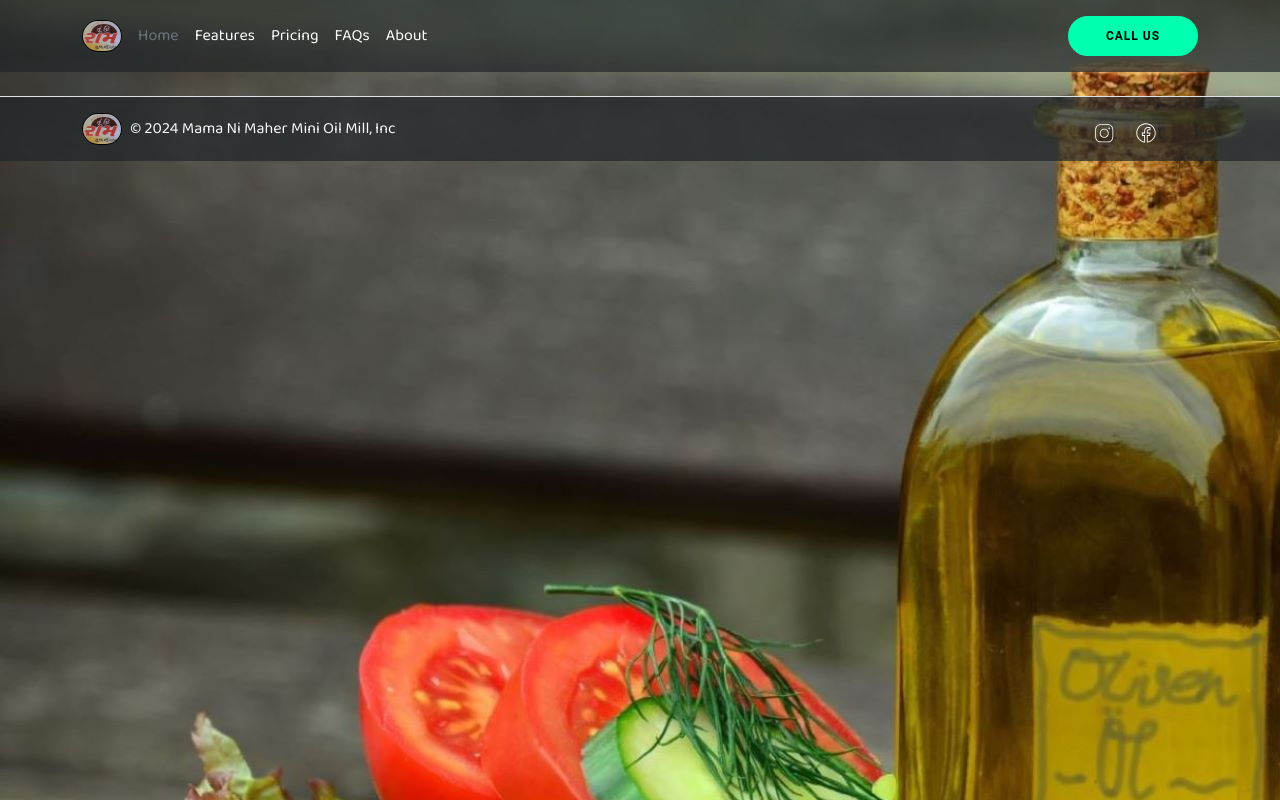
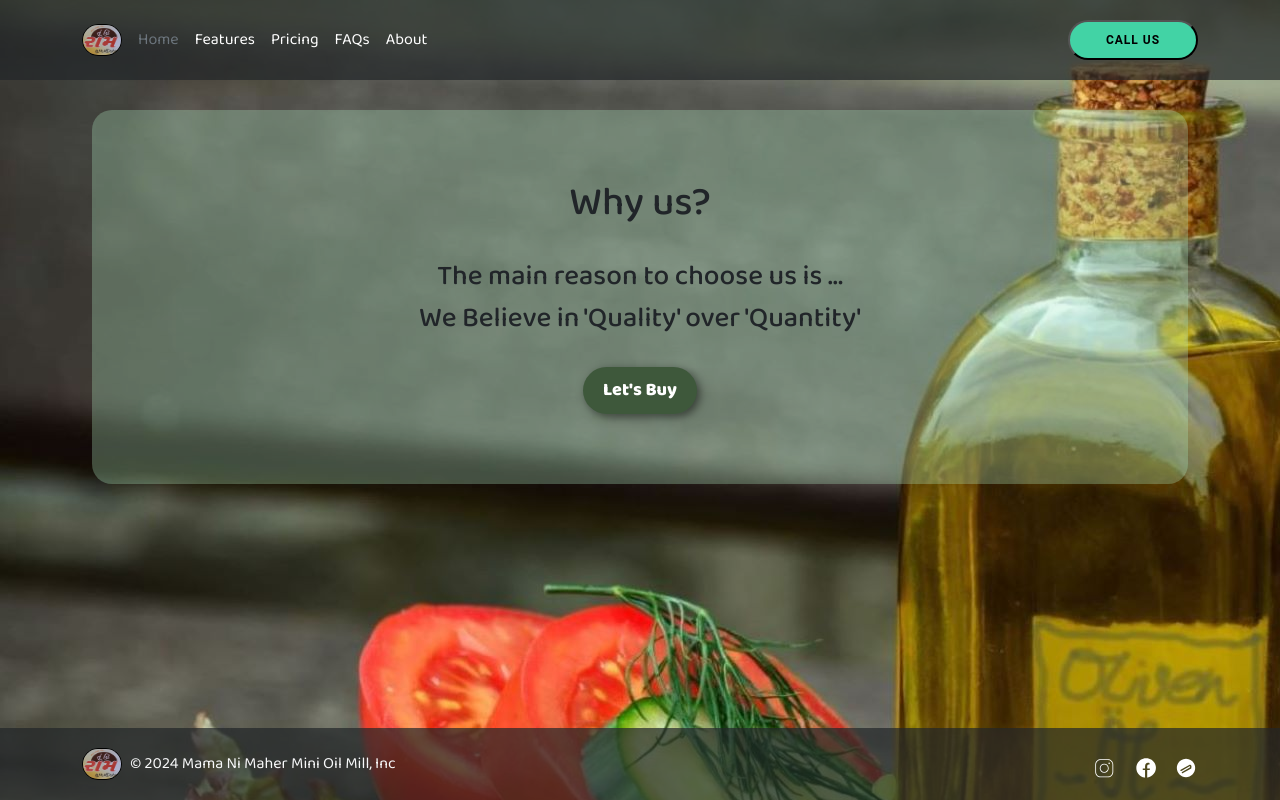
Before and after one commit to umangborsaniya/wtp, a plain HTML site: page index.html in a window 1280 px wide. Drawn offline with Linux system fonts and the light colour scheme.

Commit message:
harsh new dynamic

```diff
--- a/index.html
+++ b/index.html
@@ -10,45 +10,170 @@
     <meta charset="UTF-8">
     <meta name="viewport" content="width=device-width, initial-scale=1.0">
     <title>home page</title>
-    <link rel="stylesheet" href="/MILL/bootstrap-5.3.3-dist/bootstrap.min.css">
-    <!-- <link rel="stylesheet" href="/MILL/CSS/style.css"> -->
+    <link rel="stylesheet" href="MILL/bootstrap-5.3.3-dist/bootstrap.min.css">
 
     <style>
         body {
             font-family: "Baloo Bhai 2", sans-serif;
-        color: maroon;
-        padding: 0%;
+            padding: 0px;
             margin: 0px;
             background: url("MILL/pages/home.jpg");
+            display: flex;
+            flex-direction: column;
+            min-height: 100vh;
+        }
+
+        .content {
+            flex: 1;
+            padding: 20px;
+            /* Ensure content can scroll if needed */
+            overflow-y: auto;
+        }
+
+        header {
+            background-color: rgba(33, 37, 41, 0.7);
+            padding: 20px;
+            text-align: center;
+        }
+
+        footer {
+            background-color: rgba(33, 37, 41, 0.7);
+            padding: 20px;
+            text-align: center;
+            color: white;
+        }
+
+        #callbtn {
+            font-family: 'Roboto', sans-serif;
+            outline: none;
+            height: 40px;
+            text-align: center;
+            width: 130px;
+            border-radius: 40px;
+            /* border: 3px solid #42d3a5; */
+            background-color: #42d3a5;
+            color: #000000;
+            letter-spacing: 1px;
+            font-size: 12px;
+            font-weight: bold;
+            cursor: pointer;
+            transition: all 0.25s ease;
+        }
+
+        #callbtn:hover {
+            background-color: #157758;
+            /* border: 3px solid #157758; */
+        }
+
+        #callbtn:active {
+            letter-spacing: 4px;
+        }
+
+        #callbtn:after {
+            content: "CALL US";
         }
 
 
-#callbtn {
-  font-family: 'Roboto', sans-serif;
-  outline:none;
-  height: 40px;
-  text-align: center;
-  width: 130px;
-  border-radius:40px;
-  border: 3px solid #00ffae;
-  background-color: #00ffae;
-  color: #000000;
-  letter-spacing:1px;
-  text-shadow:0;
+        .mcontainer {
 
-    font-size:12px;
-    font-weight:bold;
+        margin: 10px;
+        padding: 70px;
 
+        /* border: 5px solid wheat; */
+        background-color:rgba(177, 233, 192, 0.3);
+        border-radius: 20px;
+            /* color: #d7dbd a; */
+            text-align: center; /* Center content within the container */
+        }
+
+        .mcontainer button {
+            font-family: "Baloo Bhai 2", sans-serif;
+            font-size: 18px;
+            font-weight: bold;
+            padding: 10px 20px;
+            color: white;
+            background-color: #3e583b; /* Dark green background */
+            border: none;
+            border-radius: 25px; /* Rounded corners */
             cursor: pointer;
-  transition: all 0.25s ease;
-  &:hover {
-    background-color: #1ECD97;
+            box-shadow: 3px 3px 10px rgba(0, 0, 0, 0.5); /* Drop shadow */
+            outline: none;
+            position: relative;
+            transition: background-color 0.3s ease, box-shadow 0.3s ease;
+            display: inline-block; /* Ensure it doesn't stretch to full width */
         }
-  &:active {
-    letter-spacing: 4px ;
+
+        .mcontainer button::after {
+            content: '';
+            position: absolute;
+            top: 50%;
+            left: 50%;
+            width: 110%;
+            height: 110%;
+            background-color: rgba(255, 255, 255, 0.2); /* Light overlay */
+            border-radius: 25px;
+            transform: translate(-50%, -50%) scale(0.9);
+            box-shadow: inset 0 0 5px rgba(0, 0, 0, 0.5);
+            z-index: -1;
+            transition: transform 0.3s ease;
         }
-  &:after {
-    content:"CALL US";
+
+        .mcontainer button:hover::after {
+            transform: translate(-50%, -50%) scale(1);
+        }
+
+        .mcontainer button:hover {
+            background-color: #236e2a; /* Darker green on hover */
+        }
+
+        .buy {
+            text-decoration: none;
+            color: white;
+        }
+
+        @media (max-width: 768px) {
+            header{
+
+            }
+            #callbtn{
+                display: none;
+            }
+            .mcontainer {
+                padding: 20px;
+                font-size: 18px;
+            }
+
+            .mcontainer h1 {
+                font-size: 1.8em;
+            }
+
+            .mcontainer h3 {
+                font-size: 1.1em;
+            }
+
+            .mcontainer button {
+                font-size: 1em;
+                padding: 10px;
+            }
+        }
+
+        @media (max-width: 480px) {
+            .mcontainer {
+                padding: 15px;
+                font-size: 16px;
+            }
+
+            .mcontainer h1 {
+                font-size: 1.5em;
+            }
+
+            .mcontainer h3 {
+                font-size: 1em;
+            }
+
+            .mcontainer button {
+                font-size: 0.9em;
+                padding: 8px;
             }
         }
 
@@ -56,11 +181,11 @@
 </head>
 
 <body>
-    <header class="p-3 " style="background-color: rgb(33, 37, 41,0.7);">
+    <header>
         <div class="container">
             <div class="d-flex flex-wrap align-items-center justify-content-center justify-content-lg-start">
                 <a href="/" class="d-flex align-items-center mb-2 mb-lg-0 text-white text-decoration-none">
-              <img style="border: #000000 solid 1px; border-radius:40px;" class="bi me-2" src="/MILL/pages/logo.png" width="40" height="32" role="img" aria-label="Bootstrap">
+                        <img style="border: #000000 solid 1px; border-radius:40px;" class="bi me-2" src="MILL/pages/logo.png" width="40" height="32" role="img" aria-label="Bootstrap">
                     </a>
                     <ul class="nav col-12 col-lg-auto me-lg-auto mb-2 justify-content-center mb-md-0">
                         <li><a href="#" class="nav-link px-2 text-secondary">Home</a></li>
@@ -69,45 +194,70 @@
                         <li><a href="#" class="nav-link px-2 text-white">FAQs</a></li>
                         <li><a href="#" class="nav-link px-2 text-white">About</a></li>
                     </ul>
-              <!-- <button type="button" id="call" >call-us</button> -->
 
-              <button id="callbtn" style=""></button>
+                    <button id="callbtn"></button>
+                </div>
             </div>
         </header>
-    <footer class="p-5 d-flex flex-wrap justify-content-between align-items-center py-3 my-4 border-top" style="background-color: rgb(33, 37, 41,0.7);">
+
+        <div class="content">
+        <main>
+
+            <div class="container">
+                <div class="mcontainer">
+                    <h1>Why us?</h1><br>
+                    <h3>The main reason to choose us is ...</h3>
+                    <h3>We Believe in 'Quality' over 'Quantity'</h3><br>
+                    <button><strong><a href="booking.html" class="buy">Let's Buy</a></strong></button>
+                </div>
+            </div>
+
+
+
+
+
+
+        </main>
+    </div>
+
+    <footer>
         <div class="container">
             <div class="d-flex flex-wrap align-items-center justify-content-center justify-content-lg-start">
                 <a href="/" class="d-flex align-items-center mb-2 mb-lg-0 text-white text-decoration-none">
-              <img style="border: #000000 solid 1px; border-radius:40px;" class="bi me-2" src="/MILL/pages/logo.png" width="40" height="32" role="img" aria-label="Bootstrap">
+                    <img style="border: #000000 solid 1px; border-radius:40px;" class="bi me-2" src="MILL/pages/logo.png" width="40" height="32" role="img" aria-label="Bootstrap">
                 </a>
                 <ul class="nav col-12 col-lg-auto me-lg-auto mb-2 justify-content-center mb-md-0">
                     <span class="mb-3 mb-md-0 text-light">© 2024 Mama Ni Maher Mini Oil Mill, Inc</span>
                 </ul>
-              <!-- <button type="button" id="call" >call-us</button> -->
 
                 <ul class="nav col-md-4 justify-content-end list-unstyled d-flex">
-                <li class="ms-3"><a class="text-body-secondary" href="https://www.instagram.com/umang_borsaniya_"><svg class="bi color-light" color="white" width="24" height="28"xmlns="http://www.w3.org/2000/svg" x="0px" y="3px" viewBox="0,0,300,150">
-                  <g fill="#ffffff" fill-rule="nonzero" stroke="none" stroke-width="1" stroke-linecap="butt" stroke-linejoin="miter" stroke-miterlimit="10" stroke-dasharray="" stroke-dashoffset="0" font-family="none" font-weight="none" font-size="none" text-anchor="none" style="mix-blend-mode: normal"><g transform="scale(5.12,5.12)"><path d="M16,3c-7.16752,0 -13,5.83248 -13,13v18c0,7.16752 5.83248,13 13,13h18c7.16752,0 13,-5.83248 13,-13v-18c0,-7.16752 -5.83248,-13 -13,-13zM16,5h18c6.08648,0 11,4.91352 11,11v18c0,6.08648 -4.91352,11 -11,11h-18c-6.08648,0 -11,-4.91352 -11,-11v-18c0,-6.08648 4.91352,-11 11,-11zM37,11c-1.10457,0 -2,0.89543 -2,2c0,1.10457 0.89543,2 2,2c1.10457,0 2,-0.89543 2,-2c0,-1.10457 -0.89543,-2 -2,-2zM25,14c-6.06329,0 -11,4.93671 -11,11c0,6.06329 4.93671,11 11,11c6.06329,0 11,-4.93671 11,-11c0,-6.06329 -4.93671,-11 -11,-11zM25,16c4.98241,0 9,4.01759 9,9c0,4.98241 -4.01759,9 -9,9c-4.98241,0 -9,-4.01759 -9,-9c0,-4.98241 4.01759,-9 9,-9z"></path></g></g>
+                    <li class="ms-3"><a class="text-body-secondary" href="https://www.instagram.com/umang_borsaniya_">
+                            <svg class="bi color-light" color="white" width="24" height="28" xmlns="http://www.w3.org/2000/svg" x="0px" y="3px" viewBox="0,0,300,150">
+                                <g fill="#ffffff" fill-rule="nonzero" stroke="none" stroke-width="1" stroke-linecap="butt" stroke-linejoin="miter" stroke-miterlimit="10" stroke-dasharray="" stroke-dashoffset="0" font-family="none" font-weight="none" font-size="none" text-anchor="none" style="mix-blend-mode: normal">
+                                    <g transform="scale(5.12,5.12)">
+                                        <path d="M16,3c-7.16752,0 -13,5.83248 -13,13v18c0,7.16752 5.83248,13 13,13h18c7.16752,0 13,-5.83248 13,-13v-18c0,-7.16752 -5.83248,-13 -13,-13zM16,5h18c6.08648,0 11,4.91352 11,11v18c0,6.08648 -4.91352,11 -11,11h-18c-6.08648,0 -11,-4.91352 -11,-11v-18c0,-6.08648 4.91352,-11 11,-11zM37,11c-1.10457,0 -2,0.89543 -2,2c0,1.10457 0.89543,2 2,2c1.10457,0 2,-0.89543 2,-2c0,-1.10457 -0.89543,-2 -2,-2zM25,14c-6.06329,0 -11,4.93671 -11,11c0,6.06329 4.93671,11 11,11c6.06329,0 11,-4.93671 11,-11c0,-6.06329 -4.93671,-11 -11,-11zM25,16c4.98241,0 9,4.01759 9,9c0,4.98241 -4.01759,9 -9,9c-4.98241,0 -9,-4.01759 -9,-9c0,-4.98241 4.01759,-9 9,-9z"></path>
+                                    </g>
+                                </g>
                             </svg>
-                 <li class="ms-3"><a class="text-body-secondary" href="https://www.instagram.com/umang_borsaniya_"><svg class="bi" style="padding-top: 7px;" width="24" height="29"xmlns="http://www.w3.org/2000/svg" x="0px" y="0px" viewBox="0,0,256,256">
-                  <g fill="#ffffff" fill-rule="nonzero" stroke="none" stroke-width="1" stroke-linecap="butt" stroke-linejoin="miter" stroke-miterlimit="10" stroke-dasharray="" stroke-dashoffset="0" font-family="none" font-weight="none" font-size="none" text-anchor="none" style="mix-blend-mode: normal"><g transform="scale(5.12,5.12)"><path d="M25,3c-12.13844,0 -22,9.86156 -22,22c0,11.01913 8.12753,20.13835 18.71289,21.72852l1.14844,0.17383v-17.33594h-5.19727v-3.51953h5.19727v-4.67383c0,-2.87808 0.69065,-4.77363 1.83398,-5.96289c1.14334,-1.18926 2.83269,-1.78906 5.18359,-1.78906c1.87981,0 2.61112,0.1139 3.30664,0.19922v2.88086h-2.44727c-1.38858,0 -2.52783,0.77473 -3.11914,1.80664c-0.59131,1.03191 -0.77539,2.264 -0.77539,3.51953v4.01758h6.12305l-0.54492,3.51953h-5.57812v17.36523l1.13477,-0.1543c10.73582,-1.45602 19.02148,-10.64855 19.02148,-21.77539c0,-12.13844 -9.86156,-22 -22,-22zM25,5c11.05756,0 20,8.94244 20,20c0,9.72979 -6.9642,17.7318 -16.15625,19.5332v-12.96875h5.29297l1.16211,-7.51953h-6.45508v-2.01758c0,-1.03747 0.18982,-1.96705 0.50977,-2.52539c0.31994,-0.55834 0.62835,-0.80078 1.38477,-0.80078h4.44727v-6.69141l-0.86719,-0.11719c-0.59979,-0.08116 -1.96916,-0.27148 -4.43945,-0.27148c-2.7031,0 -5.02334,0.73635 -6.625,2.40234c-1.60166,1.66599 -2.39258,4.14669 -2.39258,7.34961v2.67383h-5.19727v7.51953h5.19727v12.9043c-9.04433,-1.91589 -15.86133,-9.84626 -15.86133,-19.4707c0,-11.05756 8.94244,-20 20,-20z"></path></g></g></a></li>
-                <li class="ms-3"><a class="text-body-secondary" href="#"><svg class="bi" width="24" height="24"><use xlink:href="#facebook"></use></svg></a></li>
-              </ul>
-            </div>
-      </footer>
-        <!-- <footer class="p-5 d-flex flex-wrap justify-content-between align-items-center py-3 my-4 border-top" style="background-color: rgb(33, 37, 41,0.7);">
-          <div class="container">
-            <div class="col-md-4 d-flex align-items-center">
-              <a href="/" class="mb-3 me-2 mb-md-0 text-body-secondary text-decoration-none lh-1">
-                <img style="border: #000000 solid 1px; border-radius:40px;" class="bi me-2" src="/MILL/pages/logo.png" width="40" height="32" role="img" aria-label="Bootstrap">
-              </a>
-              <span class="mb-3 mb-md-0 text-light">© 2024 Mama Ni Maher Mini Oil Mill, Inc</span>
-              <ul class="nav col-md-4 justify-content-end list-unstyled d-flex">
-                <li class="ms-3"><a class="text-body-secondary" href="#">m<svg class="bi" width="24" height="24"><use xlink:href="#twitter"></use></svg></a></li>
-                <li class="ms-3"><a class="text-body-secondary" href="#"><svg class="bi" width="24" height="24"><use xlink:href="#instagram"></use></svg></a></li>
-                <li class="ms-3"><a class="text-body-secondary" href="#"><svg class="bi" width="24" height="24"><use xlink:href="#facebook"></use></svg></a></li>
+                        </a></li>
+                    <li class="ms-3"><a class="text-body-secondary" href="https://www.instagram.com/umang_borsaniya_">
+                            <svg class="bi" style="padding-top: 7px;" width="24" height="29" xmlns="http://www.w3.org/2000/svg" x="0px" y="0px" viewBox="0,0,256,256">
+                                <g fill="#ffffff" fill-rule="nonzero" stroke="none" stroke-width="1" stroke-linecap="butt" stroke-linejoin="miter" stroke-miterlimit="10" stroke-dasharray="" stroke-dashoffset="0" font-family="none" font-weight="none" font-size="none" text-anchor="none" style="mix-blend-mode: normal">
+                                    <g transform="scale(5.12,5.12)">
+                                        <path d="M25,3c-12.13844,0 -22,9.86156 -22,22c0,11.01913 8.12753,20.13835 18.71289,21.72852l1.14844,0.17383v-17.33594h-5.19727v-3.51953h5.19727v-4.67383c0,-2.87808 0.69065,-4.77363 1.81445,-6.05078c1.1238,-1.27715 2.71138,-2.0293 4.71484,-2.0293c1.5044,0 3.01447,0.2191 3.64844,0.31445v3.71485h-2.07324c-1.39922,0 -1.99949,0.65645 -2.38281,1.08008c-0.38332,0.42363 -0.85499,1.12329 -0.85499,2.23633v5.41894h6.23242l-0.51758,3.51953h-5.71484v17.04102l1.14844,-0.17383c10.58536,-1.59017 18.71289,-10.70939 18.71289,-21.72852c0,-12.13844 -9.86156,-22 -22,-22z"></path>
+                                    </g>
+                                </g>
+                            </svg>
+                        </a></li>
+                    <li class="ms-3"><a class="text-body-secondary" href="#">
+                            <svg class="bi" style="padding-top: 7px;" width="24" height="29" xmlns="http://www.w3.org/2000/svg" x="0px" y="0px" viewBox="0,0,48,48">
+                                <path fill="#ffffff" d="M24,4C12.96,4,4,12.96,4,24s8.96,20,20,20s20-8.96,20-20S35.04,4,24,4z M35.44,24.98L17.44,34.98 C17.04,35.18,16.66,35.38,16.26,35.38c-0.52,0-1.04-0.26-1.32-0.74C14.52,34.18,14.74,33.28,15.44,32.88l16.92-9.9 c0.7-0.4,0.9-1.3,0.5-2c-0.4-0.7-1.3-0.9-2-0.5L13.94,30.38c-0.7,0.4-1.6,0.18-2-0.5c-0.4-0.7-0.18-1.6,0.5-2L30.94,17.3 c1.04-0.6,2.26-0.6,3.3,0c1.04,0.6,1.66,1.64,1.66,2.8C35.9,21.58,35.74,23.38,35.44,24.98z"></path>
+                            </svg>
+                        </a></li>
                 </ul>
             </div>
         </div>
-        </footer> -->
+    </footer>
 </body>
+
+</html>
```
Also changed, not shown: 1 other file. Lines whose indentation alone changed are shown as unchanged.
